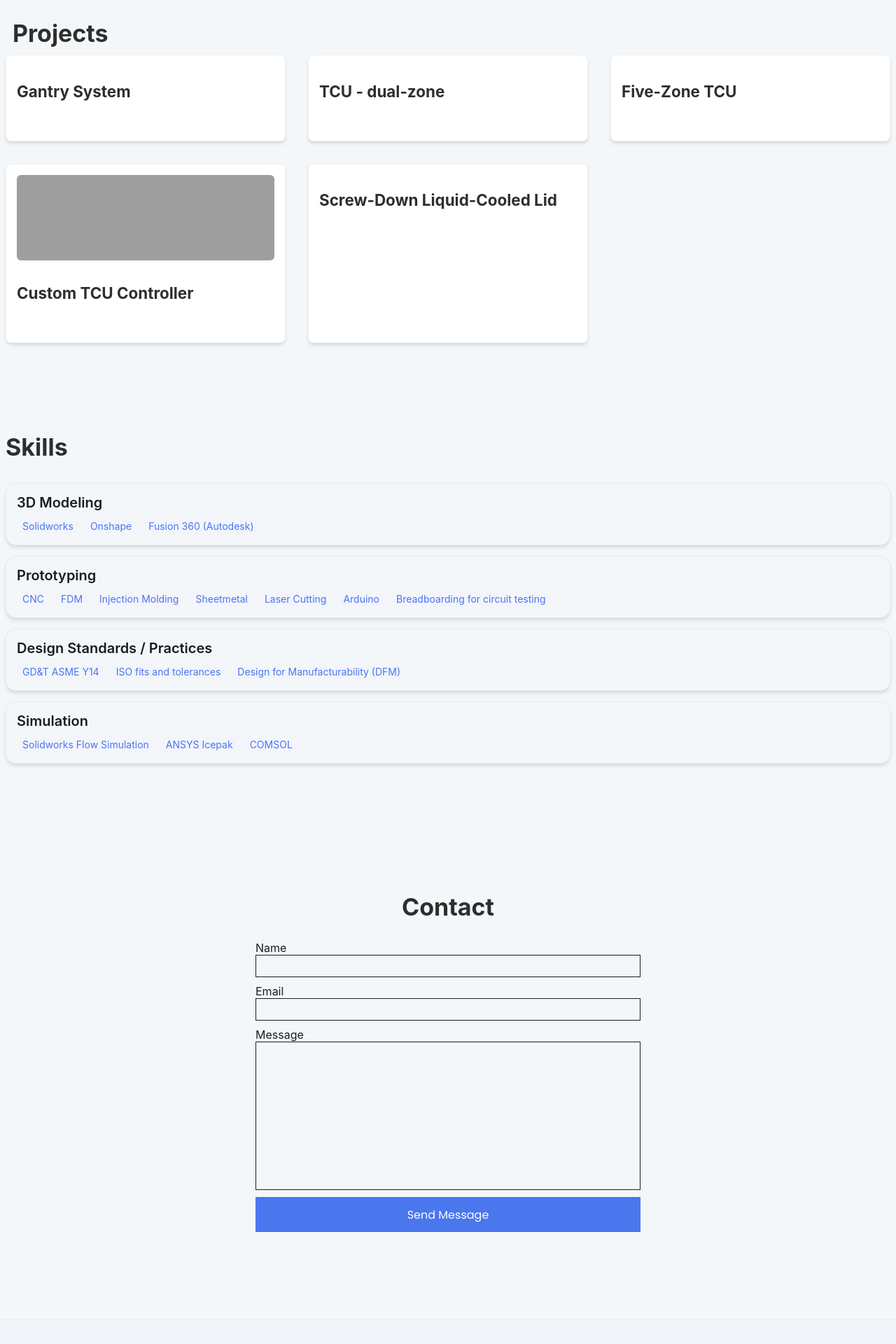
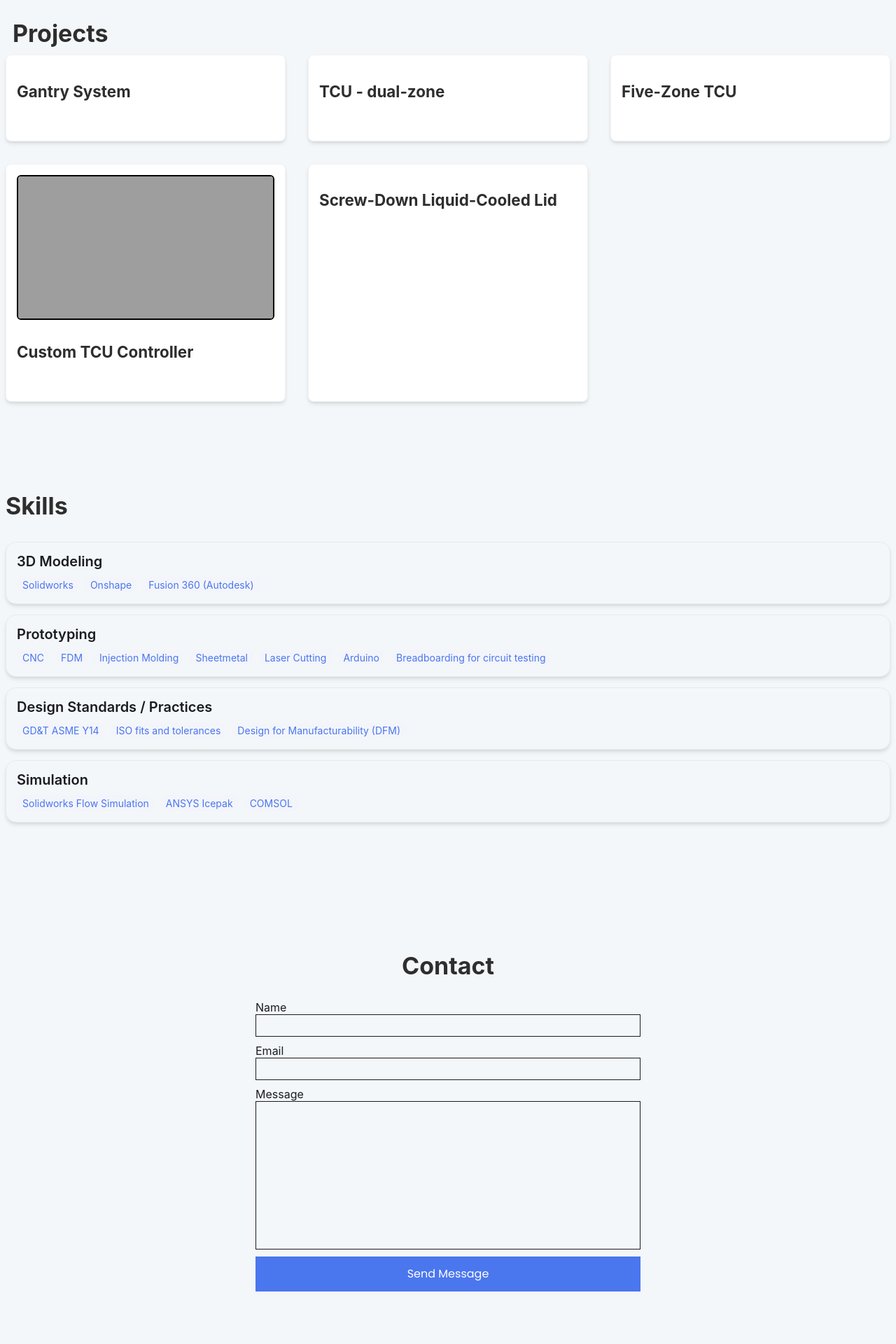
Before and after one commit to bluippold/bluippold.github.io, a Jekyll site: the page built from index.html, in a window 1280 px wide. Shown: the part 668-2588 px from the top of the page at 70% size. Built offline with Jekyll 4.4.1, drawn with Linux system fonts in a browser that asks for light colours; grey boxes are pictures that could not be loaded.

Commit message:
Update styles.css

```diff
--- a/css/styles.css
+++ b/css/styles.css
@@ -337,13 +337,13 @@ nav .mobile-nav {
 .project-card img {
     width: 100%;
     max-width: 100%;
-    aspect-ratio: 3/1;
+    aspect-ratio: 16/9; /* Better proportions, less vertical cut */
     object-fit: cover;
     display: block;
+    border: 2px solid black; /* Clean black border */
     border-radius: 6px;
     margin-bottom: 10px;
 }
-
 
 .project-card .project-title {
     font-size: 1.4em;
```
